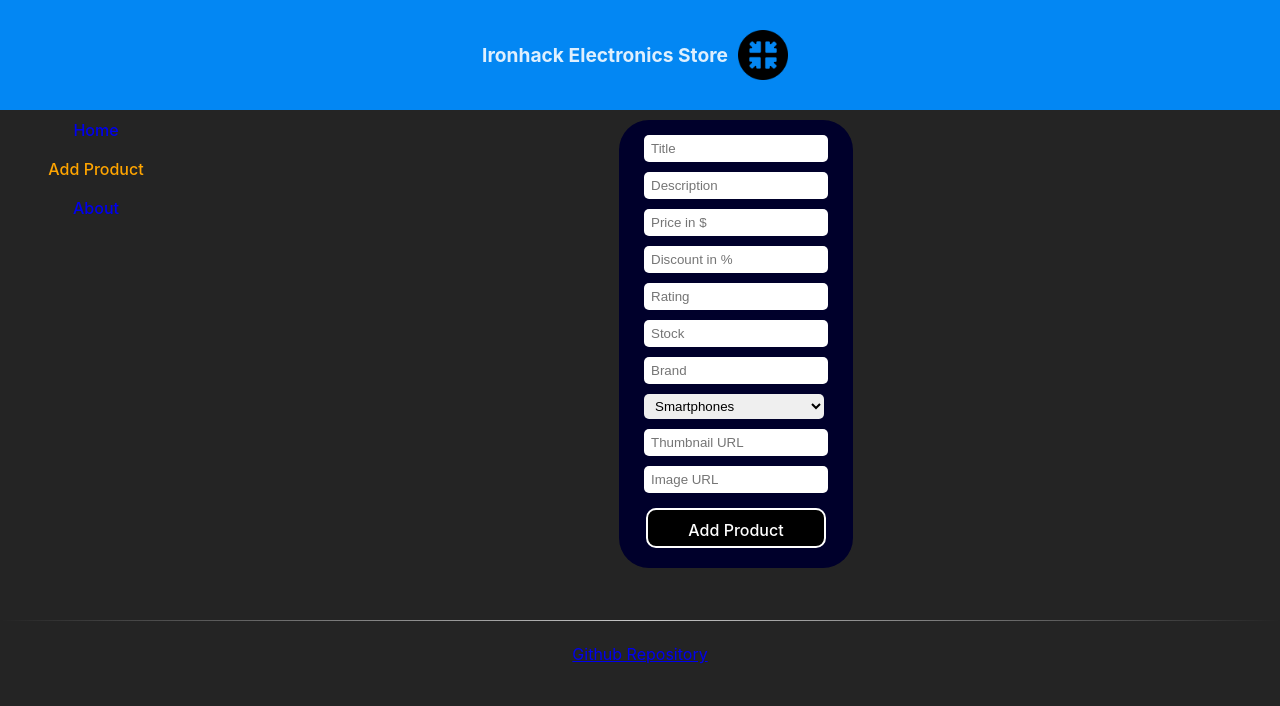
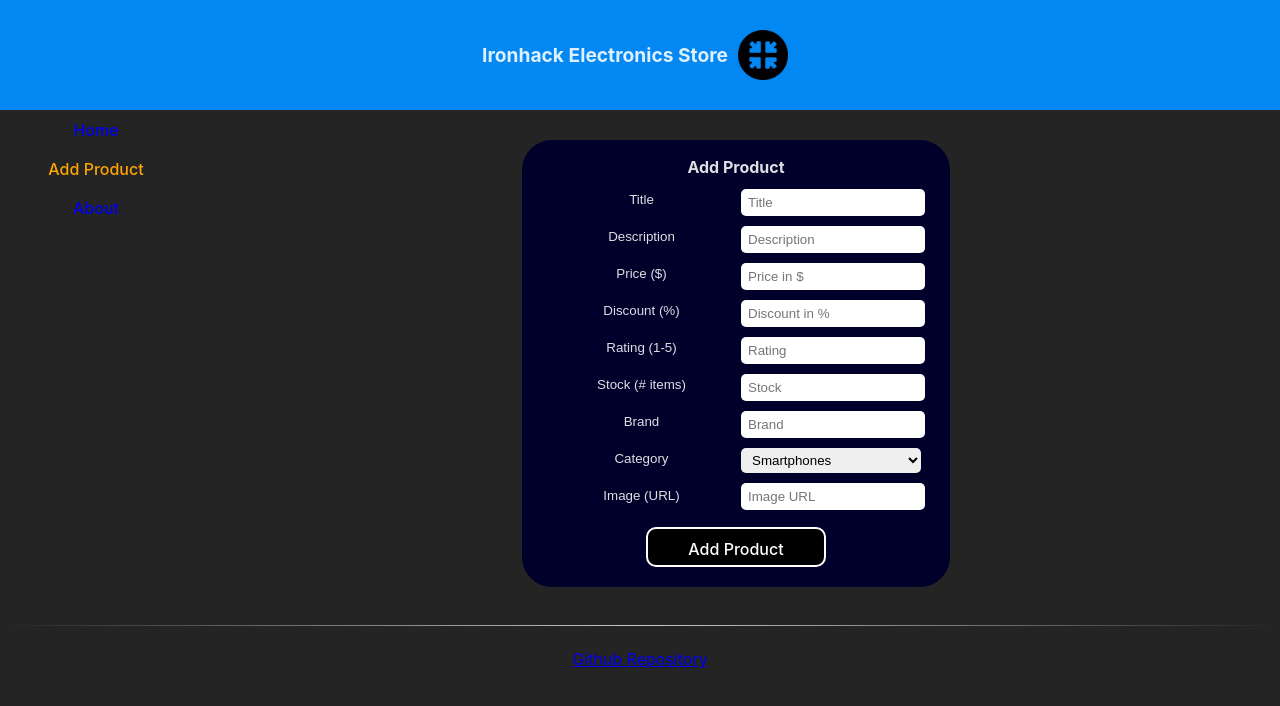
Before and after one commit to suastech/miniproject-reactApp, a React (Vite) app: page /addproduct in a window 1280 px wide. Shown: the top 706 px of the page. Built offline with nearby package versions, Linux system fonts and the light colour scheme.

Commit message:
added labels for add product form

```diff
--- a/src/App.css
+++ b/src/App.css
@@ -71,7 +71,7 @@
 }
 
 hr {
-  margin-top: 10px;
+  margin-top: 15px;
   width: 100%;
   border: 0;
   height: 1px;
@@ -121,8 +121,9 @@
   }
 }
 
-.add-product{
+.add-product, .edit-product{
   width: 85%;
+  margin-top: 20px;
 }
 
 .product-details{
@@ -204,7 +205,3 @@
   }
 
 }
-
-.back-btn{
-  width: 100px;
-}
--- a/src/components/AddProduct.jsx
+++ b/src/components/AddProduct.jsx
@@ -47,21 +47,35 @@
     return (
         <div className="add-product">
             <form onSubmit={handleSubmit} className="edit-form">
-              <input name="title" type="text" onChange={handleChange} placeholder="Title" required/>
-              <input name="description" type="text" onChange={handleChange} placeholder="Description" required />
-              <input name="price" type="number" onChange={handleChange} placeholder="Price in $" required/>
-              <input name="discountPercentage" type="number" onChange={handleChange} placeholder="Discount in %" required />
-              <input name="rating" type="number" onChange={handleChange} placeholder="Rating" required/>
-              <input name="stock" type="number" onChange={handleChange} placeholder="Stock" required/>
-              <input name="brand" type="text" onChange={handleChange} placeholder="Brand" required/>
-              {/* <input name="category" type="text" onChange={handleChange} placeholder="Category" /> */}
-              <select name="category" onChange={handleChange} required>
-                <option selected value="smartphones">Smartphones</option>
+            <h4>Add Product</h4>
+            <div className="form-wrapper">
+                <div className="labels">
+                        <label for="title">Title</label>
+                        <label for="description">Description</label>
+                        <label for="price">Price ($)</label>
+                        <label for="discountPercentage">Discount (%)</label>
+                        <label for="rating">Rating (1-5)</label>
+                        <label for="stock">Stock (# items)</label>
+                        <label for="brand">Brand</label>
+                        <label for="category">Category</label>
+                        <label for="images">Image (URL)</label>
+                    </div>
+                <div className="inputs">
+              <input name="title" id="title" type="text" onChange={handleChange} placeholder="Title" required/>
+              <input name="description" id="description" type="text" onChange={handleChange} placeholder="Description" required />
+              <input name="price" id="price" type="number" onChange={handleChange} placeholder="Price in $" required/>
+              <input name="discountPercentage" id="discountPercentage" min="0" max="100" step=".01" type="number" onChange={handleChange} placeholder="Discount in %" required />
+              <input name="rating" type="number" id="rating" min="1" max="5" step=".01" onChange={handleChange} placeholder="Rating" required/>
+              <input name="stock" type="number" id="stock" min="0" step="1" onChange={handleChange} placeholder="Stock" required/>
+              <input name="brand" type="text" id="brand" onChange={handleChange} placeholder="Brand" required/>
+              <select name="category" id="category" onChange={handleChange} required>
+                <option value="smartphones">Smartphones</option>
                 <option value="laptops">Laptops</option>
               </select>
-              <input name="thumbnail" type="url" onChange={handleChange} placeholder="Thumbnail URL" required/>
-              <input name="images" type="url" onChange={handleImage} placeholder="Image URL" required/>
-                <button>Add Product</button>
+              <input name="images" id="images" type="url" onChange={handleImage} placeholder="Image URL" required/>
+              </div>
+            </div>
+            <button>Add Product</button>
             </form>
         </div>
     )
--- a/src/components/EditProduct.jsx
+++ b/src/components/EditProduct.jsx
@@ -47,7 +47,7 @@
     }
 
     return (
-        <div className="add-product">
+        <div className="edit-product">
             <form onSubmit={handleSubmit} className="edit-form">
               <h4>Edit Product Details</h4>
               <div className="form-wrapper">
@@ -66,9 +66,9 @@
                     <input name="title" id="title" type="text" onChange={handleChange} value={newItem.title} placeholder={product.title} required/>
                     <input name="description" id="description" type="text" onChange={handleChange} value ={newItem.description} required />
                     <input name="price" id="price" type="number" onChange={handleChange} value={newItem.price} required/>
-                    <input name="discountPercentage" id="discountPercentage" type="number" onChange={handleChange} value={newItem.discountPercentage} required />
-                    <input name="rating" type="number" id="rating" onChange={handleChange} value={newItem.rating} required />
-                    <input name="stock" type="number" id="stock" onChange={handleChange} value={newItem.stock} required />
+                    <input name="discountPercentage" id="discountPercentage" min="0" max="100" step=".01" type="number" onChange={handleChange} value={newItem.discountPercentage} required />
+                    <input name="rating" type="number" id="rating" min="1" max="5" step=".01" onChange={handleChange} value={newItem.rating} required />
+                    <input name="stock" type="number" id="stock" min="0" step="1" onChange={handleChange} value={newItem.stock} required />
                     <input name="brand" type="text" id="brand" onChange={handleChange} value={newItem.brand} required/>
                     <select name="category" id="category" defaultValue={newItem.category} onChange={handleChange} required>
                         <option value="smartphones">Smartphones</option>
--- a/src/components/productdetails.jsx
+++ b/src/components/productdetails.jsx
@@ -28,7 +28,7 @@
         <p>Stock: {product.stock} items</p>
         <p>Category: {product.category}</p>
         <p><img src={product.images[0]}/></p>
-        <Link to={`/`}><button className="back-btn">Back</button></Link>
+        <Link to={`/`}><button className="back-btn">Back to Overview</button></Link>
 
 
         </div>
```
